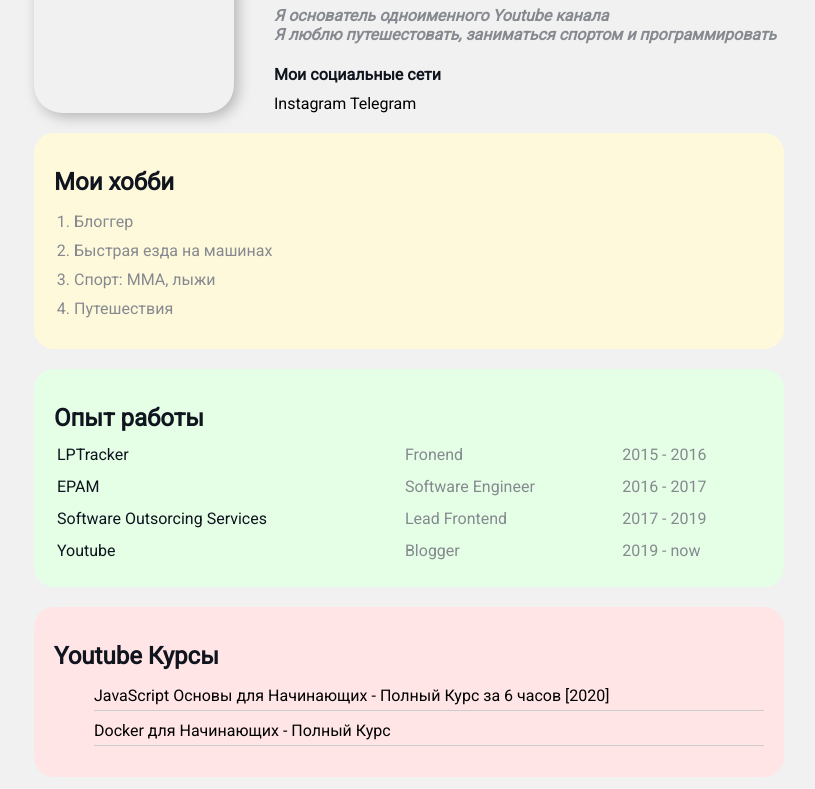
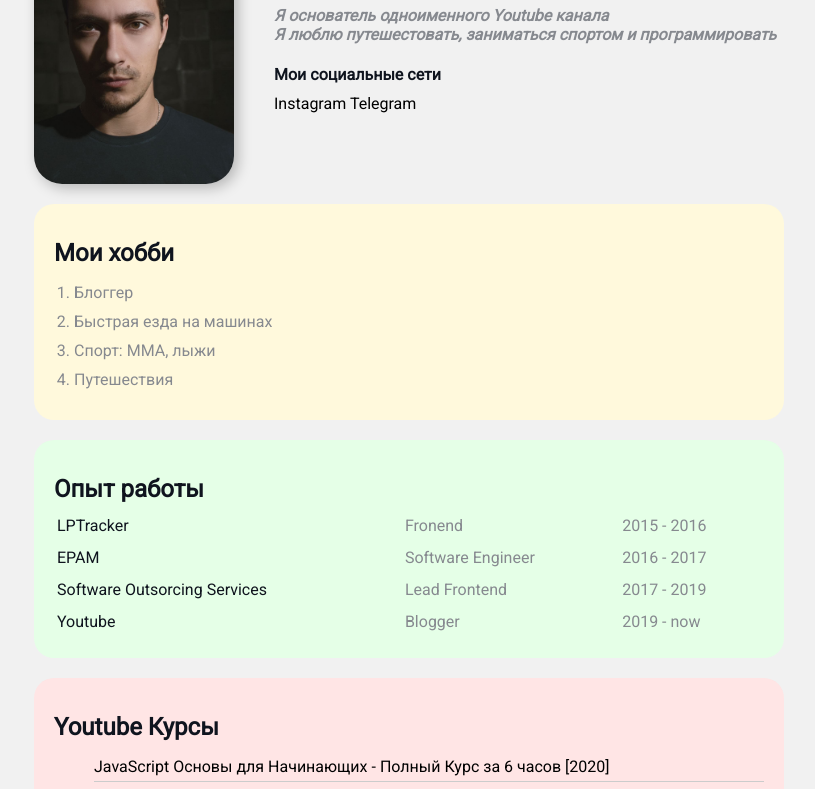
Before and after one commit to Sterrand/CV2, a plain HTML site: page index.html in a window 1280 px wide. Shown: the part 113-902 px from the top of the page, without its empty margins (231-1046 px from the left). Drawn offline with Linux system fonts and the light colour scheme.

Commit message:
Update index.html

```diff
--- a/index.html
+++ b/index.html
@@ -9,7 +9,7 @@
     <div class="container">
       <!-- 1 -->
       <div class="info">
-        <img src="/code/images/avatar.jpg" alt="тут моя фотка" class="avatar">
+        <img src="/images/avatar.jpg" alt="тут моя фотка" class="avatar">
         <div class="info-text">
           <h1>Владилен Минин</h1>
           <p>Я основатель одноименного <strong>Youtube канала</strong></p>
```
